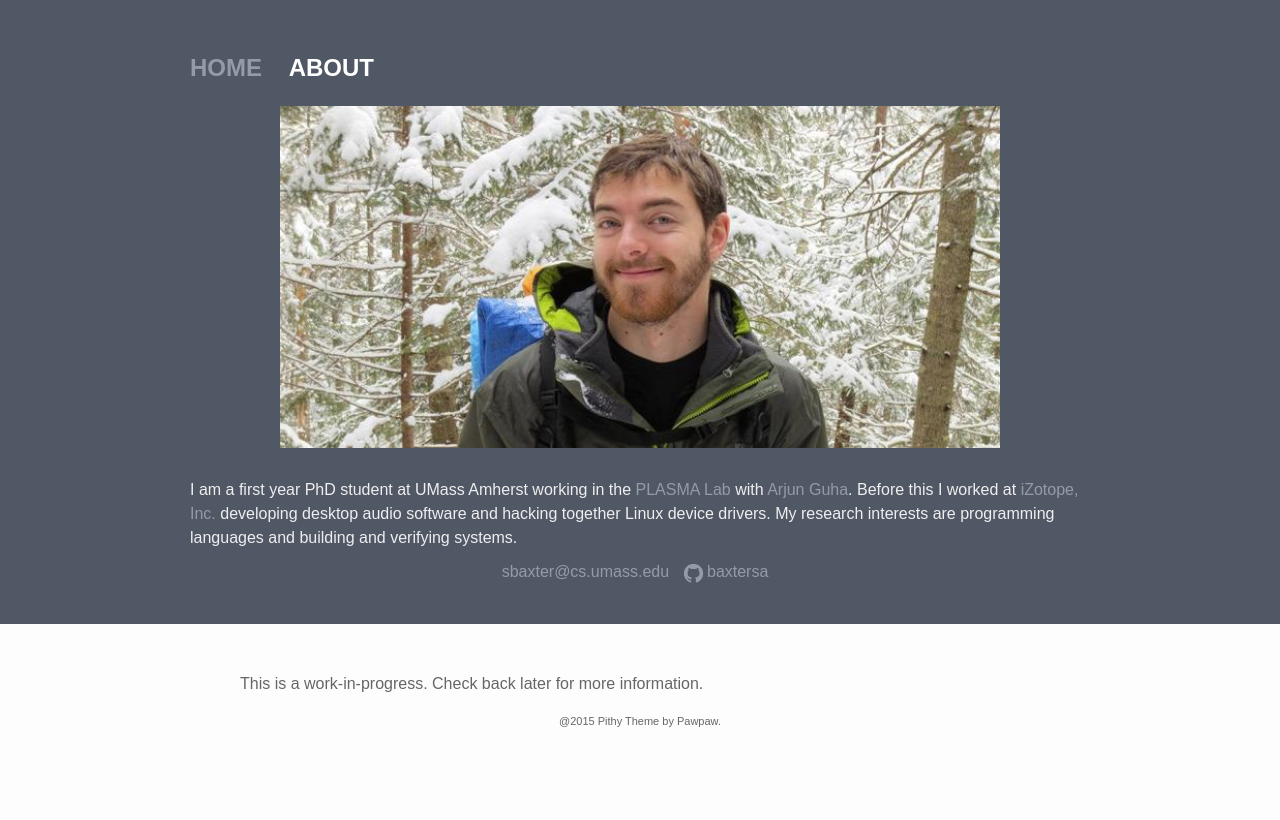
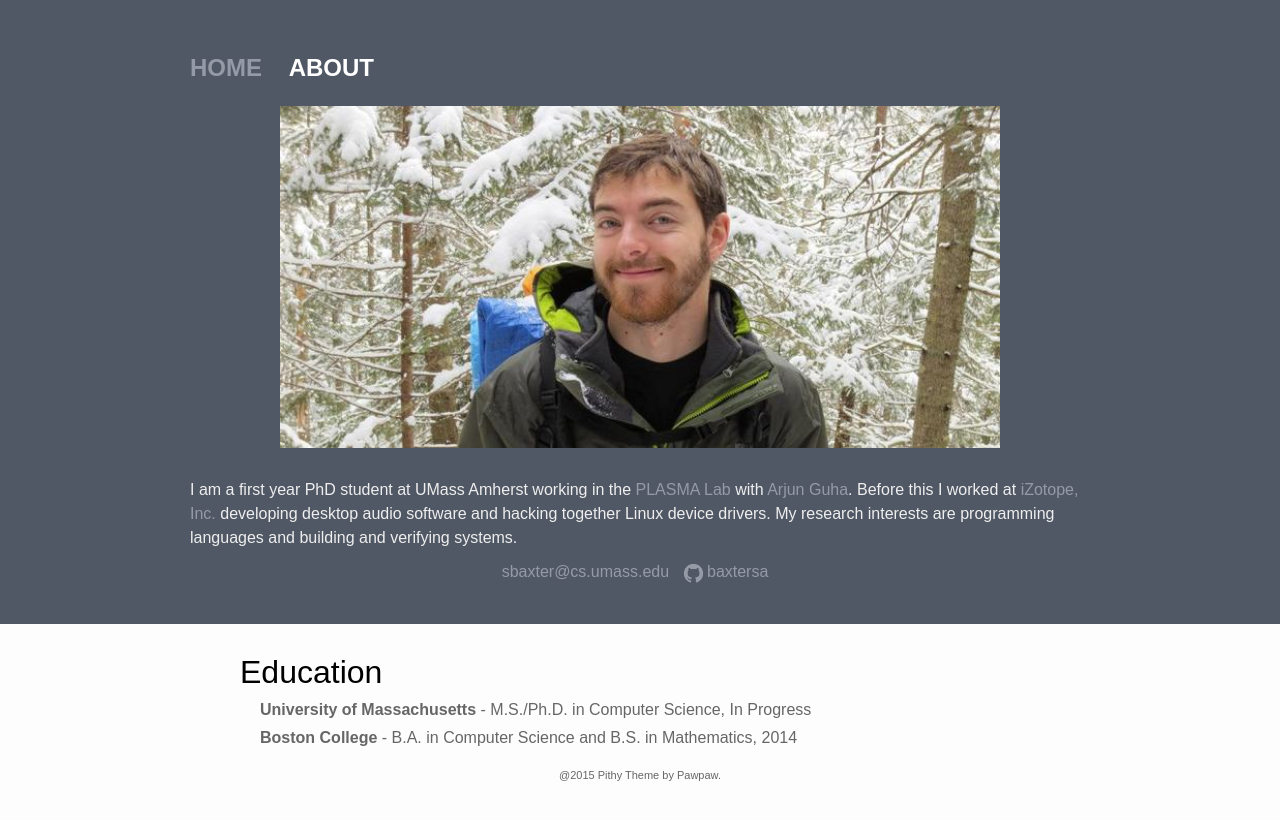
Before and after one commit to baxtersa/baxtersa.github.io, a Jekyll site: the page built from about.html, in a window 1280 px wide. Shown: the top 820 px of the page. Built offline with Jekyll 4.4.1, drawn with Linux system fonts in a browser that asks for light colours.

Commit message:
Added some styling and Education section to about.html

```diff
--- a/_config.yml
+++ b/_config.yml
@@ -10,9 +10,9 @@ motto: >
   and building and verifying systems.
 email: sbaxter@cs.umass.edu
 description: > # this means to ignore newlines until "baseurl:"
-  Write an awesome description for your new site here. You can edit this
-  line in _config.yml. It will appear in your document head meta (for
-  Google search results) and in your feed.xml site description.
+  Sam Baxter - First-year PhD student at UMass Amherst working with
+  Prof. Arjun Guha in the PLASMA Lab. Research interests - Programming
+  languages, systems, networks, verification.
 baseurl: "" # the subpath of your site, e.g. /blog/
 url: "https://baxtersa.github.io" # the base hostname & protocol for your site
 github_username:  baxtersa
--- a/_sass/_layout.scss
+++ b/_sass/_layout.scss
@@ -203,6 +203,19 @@ li {
 	color: #666;
 }
 
+.about h1 {
+    color: #000;
+}
+
+.about ul {
+    list-style: none;
+    padding-left: 20px;
+}
+
+.bold {
+    font-weight: bold;
+}
+
 /**
  * Footer
  */
--- a/about.html
+++ b/about.html
@@ -3,6 +3,15 @@ layout: default
 ---
 
 <div class="about">
-<br>
-This is a work-in-progress. Check back later for more information.
+  <h1>
+    Education
+  </h1>
+  <ul>
+    <li>
+      <span class="bold">University of Massachusetts</span> - M.S./Ph.D. in Computer Science, In Progress
+    </li>
+    <li>
+      <span class="bold">Boston College</span> - B.A. in Computer Science and B.S. in Mathematics, 2014
+    </li>
+  </ul>
 </div>
```
